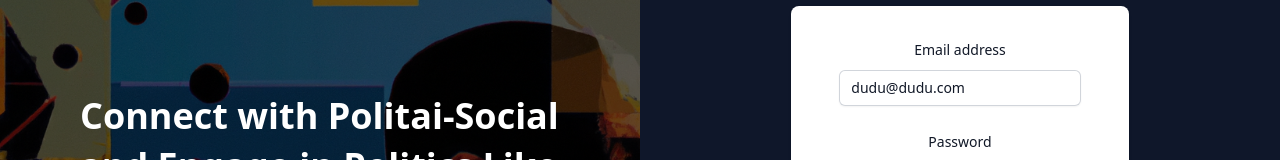
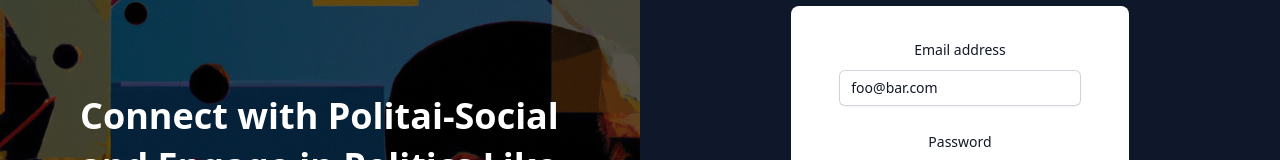
Before and after one commit to Daniel1231234/politai, a Next.js app: page /auth in a window 1280 px wide. Shown: the part 172-332 px from the top of the page. Built offline with nearby package versions, Linux system fonts and the light colour scheme; no server answers.

Commit message:
spell checks

```diff
--- a/src/components/AuthForm.tsx
+++ b/src/components/AuthForm.tsx
@@ -35,8 +35,8 @@
     formState: { errors },
   } = useForm<FieldValues>({
     defaultValues: {
-      name: "",
-      email: "dudu@dudu.com",
+      name: "foo",
+      email: "foo@bar.com",
       password: "123",
     },
   })
--- a/src/components/profile-cmps/ProfileContent.tsx
+++ b/src/components/profile-cmps/ProfileContent.tsx
@@ -77,7 +77,7 @@
           variant="ghost"
           className="!bg-inherit hover:!bg-gray-200 hover:!text-blue-500"
         >
-          Opinios
+          Opinions
         </Button>
 
         <Button
```
